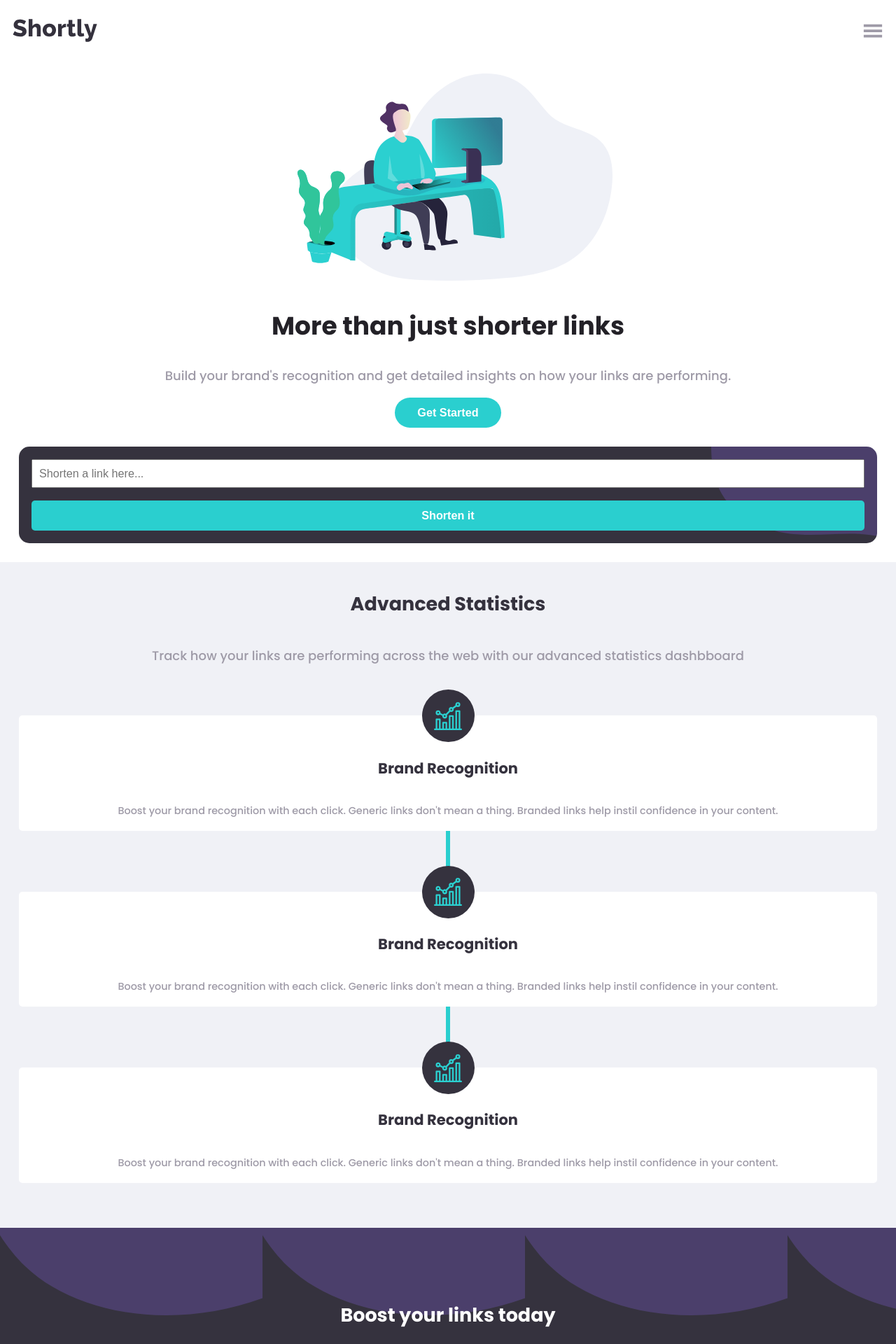
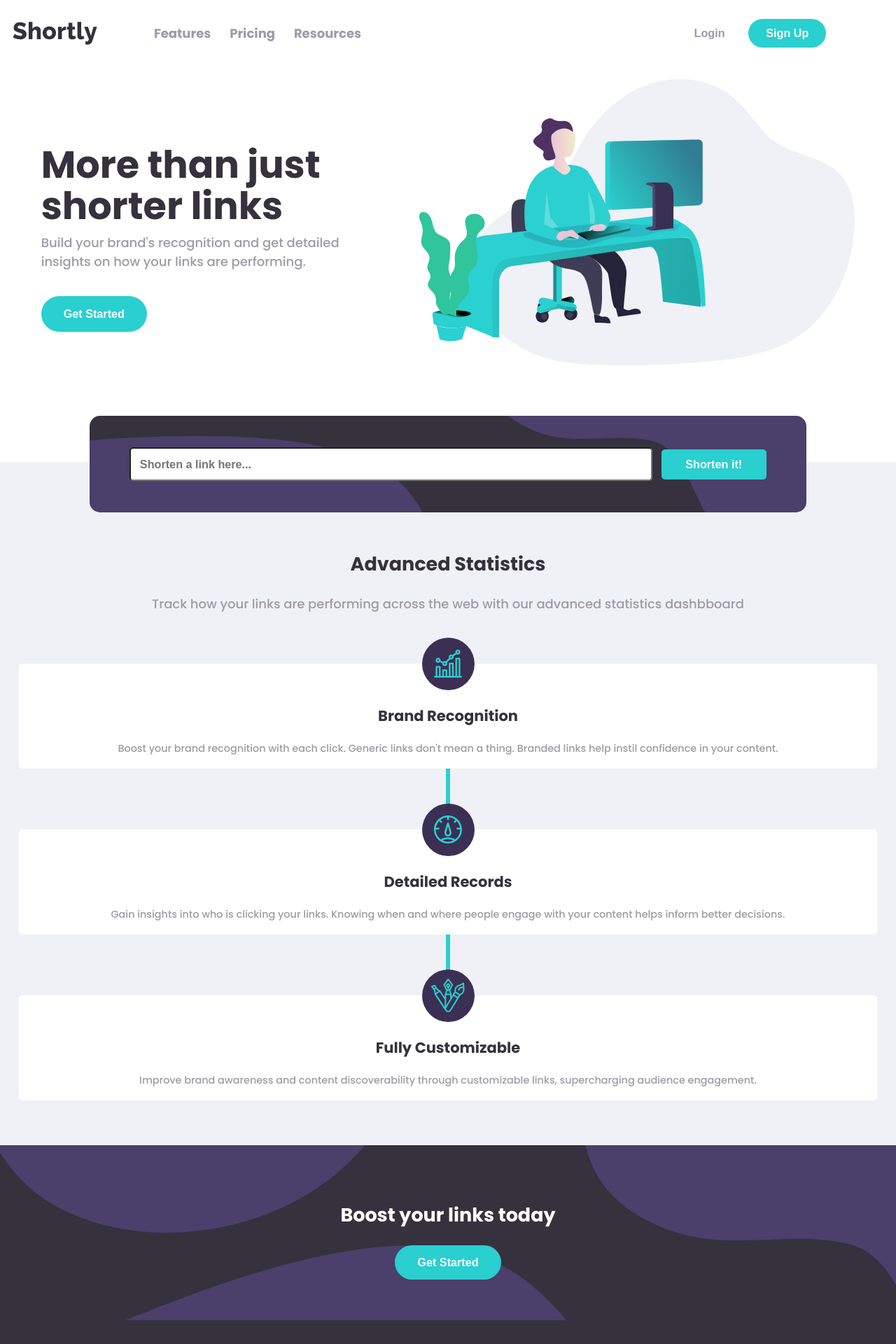
Before and after one commit to kpav33/url-shortening-api-landing-page, a React (Create React App) app: page / in a window 1280 px wide. Shown: the top 1920 px of the page at 70% size. Built offline with nearby package versions, Linux system fonts and the light colour scheme.

Commit message:
Finished mobile frontend, started desktop frontend

```diff
--- a/src/components/About.js
+++ b/src/components/About.js
@@ -1,6 +1,9 @@
 import React from "react";
 
 import AboutPanel from "./AboutPanel";
+import imageRecognition from "../images/icon-brand-recognition.svg";
+import imageRecords from "../images/icon-detailed-records.svg";
+import imageCustomizable from "../images/icon-fully-customizable.svg";
 
 function About() {
   return (
@@ -11,7 +14,12 @@ function About() {
         statistics dashbboard
       </p>
       <div className="panels">
-        <AboutPanel />
+        <AboutPanel
+          img={imageRecognition}
+          title="Brand Recognition"
+          text="Boost your brand recognition with each click. Generic links don't mean a
+        thing. Branded links help instil confidence in your content."
+        />
         <svg
           width="80"
           height="
@@ -26,7 +34,11 @@ function About() {
             strokeWidth="6px"
           />
         </svg>
-        <AboutPanel />
+        <AboutPanel
+          img={imageRecords}
+          title="Detailed Records"
+          text="Gain insights into who is clicking your links. Knowing when and where people engage with your content helps inform better decisions."
+        />
         <svg
           width="80"
           height="
@@ -41,7 +53,11 @@ function About() {
             strokeWidth="6px"
           />
         </svg>
-        <AboutPanel />
+        <AboutPanel
+          img={imageCustomizable}
+          title="Fully Customizable"
+          text="Improve brand awareness and content discoverability through customizable links, supercharging audience engagement."
+        />
       </div>
     </section>
   );
--- a/src/components/AboutPanel.js
+++ b/src/components/AboutPanel.js
@@ -1,18 +1,13 @@
 import React from "react";
 
-import image from "../images/icon-brand-recognition.svg";
-
-function AboutPanel() {
+function AboutPanel({ img, title, text }) {
   return (
     <div className="panel">
       <div className="imageBackground">
-        <img src={image} />
+        <img src={img} alt="icon" />
       </div>
-      <h3>Brand Recognition</h3>
-      <p>
-        Boost your brand recognition with each click. Generic links don't mean a
-        thing. Branded links help instil confidence in your content.
-      </p>
+      <h3>{title}</h3>
+      <p>{text}</p>
     </div>
   );
 }
--- a/src/components/Banner.js
+++ b/src/components/Banner.js
@@ -5,13 +5,15 @@ import hero from "../images/illustration-working.svg";
 function Banner() {
   return (
     <section className="banner">
-      <img src={hero} alt="banner-image" />
+      <img src={hero} alt="banner" />
+      <div className="bannerText">
         <h1>More than just shorter links</h1>
         <p>
           Build your brand's recognition and get detailed insights on how your
           links are performing.
         </p>
         <button>Get Started</button>
+      </div>
     </section>
   );
 }
--- a/src/components/CallToAction.js
+++ b/src/components/CallToAction.js
@@ -5,10 +5,7 @@ import background from "../images/bg-boost-mobile.svg";
 
 function CallToAction() {
   return (
-    <section
-      className="callToAction"
-      style={{ backgroundImage: `url(${background})` }}
-    >
+    <section className="callToAction">
       <h2>Boost your links today</h2>
       <button>Get Started</button>
     </section>
--- a/src/components/Footer.js
+++ b/src/components/Footer.js
@@ -8,9 +8,22 @@ function Footer() {
   return (
     <footer>
       <img src={logoWhite} alt="logo" />
-      <FooterLinks />
-      <FooterLinks />
-      <FooterLinks />
+      <FooterLinks title="Features">
+        <li>Link Shortening</li>
+        <li>Branded Links</li>
+        <li>Analytics</li>
+      </FooterLinks>
+      <FooterLinks title="Resources">
+        <li>Blog</li>
+        <li>Developers</li>
+        <li>Support</li>
+      </FooterLinks>
+      <FooterLinks title="Company">
+        <li>About</li>
+        <li>Our Team</li>
+        <li>Careers</li>
+        <li>Contact</li>
+      </FooterLinks>
       <SocialMediaIcons />
     </footer>
   );
--- a/src/components/FooterLinks.js
+++ b/src/components/FooterLinks.js
@@ -1,14 +1,10 @@
 import React from "react";
 
-function FooterLinks() {
+function FooterLinks({ title, children }) {
   return (
     <div className="footerLinks">
-      <h3>Features</h3>
-      <ul>
-        <li>Link Shortening</li>
-        <li>Branded Links</li>
-        <li>Analytics</li>
-      </ul>
+      <h3>{title}</h3>
+      <ul>{children}</ul>
     </div>
   );
 }
--- a/src/components/Header.js
+++ b/src/components/Header.js
@@ -9,7 +9,26 @@ function Header() {
   return (
     <header>
       <img src={logo} alt="logo" />
-      <GiHamburgerMenu size={"30px"} />
+      <div className="desktopMenu">
+        <nav className="navMenu">
+          <ul>
+            <li>
+              <a href="#">Features</a>
+            </li>
+            <li>
+              <a href="#">Pricing</a>
+            </li>
+            <li>
+              <a href="#">Resources</a>
+            </li>
+          </ul>
+        </nav>
+        <div className="users">
+          <button className="login">Login</button>
+          <button className="signUp">Sign Up</button>
+        </div>
+      </div>
+      <GiHamburgerMenu size={"30px"} id="hamburger" />
     </header>
   );
 }
--- a/src/components/Shortener.js
+++ b/src/components/Shortener.js
@@ -4,13 +4,10 @@ import background from "../images/bg-shorten-mobile.svg";
 
 function Shortener() {
   return (
-    <section
-      className="shortener"
-      style={{ backgroundImage: `url(${background})` }}
-    >
+    <section className="shortener">
       <form>
         <input type="text" name="name" placeholder="Shorten a link here..." />
-        <button type="submit">Shorten it</button>
+        <button type="submit">Shorten it!</button>
       </form>
     </section>
   );
--- a/src/styles.scss
+++ b/src/styles.scss
@@ -23,6 +23,7 @@ body {
     color: var(--grey-dark);
     font-family: 'Poppins', sans-serif;
     font-weight: 500;
+    overflow-x: hidden;
 }
 
 // Font awesome for icons
@@ -40,18 +41,125 @@ header {
     justify-content: space-between;
     align-items: center;
     padding: 1.5rem 1rem;
+
+    .desktopMenu {
+        display: none;
+
+        @media only screen and (min-width: 768px) {
+            display: flex;
+        }
+    }
+
+    #hamburger {
+        display: block;
+
+        @media only screen and (min-width: 768px) {
+            display: none;
+        }
+    }
+}
+
+.desktopMenu {
+    width: 100%;
+    display: flex;
+    flex-direction: row;
+    justify-content: space-between;
+    align-items: center;
+    padding: 0rem 3rem;
+}
+
+.navMenu ul {
+    list-style-type: none;
+    margin: 0;
+    padding: 0;
+    width: 350px;
+    display: flex;
+    justify-content: space-evenly;
+    align-items: center;
+
+    a {
+        color: var(--grey-dark);
+        text-decoration: none;
+        font-weight: bold;
+    }
+}
+
+.users {
+    width: 250px;
+    display: flex;
+    justify-content: space-evenly;
+    align-items: center;
+
+    .login {
+        border: none;
+        background: none;
+        color: var(--grey-dark);
+        font-size: 0.9rem;
+        font-weight: bold;
+        cursor: pointer;
+    }
+
+    .signUp {
+        color: white;;
+        background: var(--button);
+        border: none;
+        padding: 11px 25px;
+        border-radius: 9999px;
+        cursor: pointer;
+        font-size: 0.9rem;
+        font-weight: bold;
+    }
 }
 
 .banner {
     margin: 1rem;
+
+    @media only screen and (min-width: 768px) {
+        display: flex;
+        flex-direction: row-reverse;
+        justify-content: space-evenly;
+        align-items: center;
+    }
+
+    .bannerText {
+        @media only screen and (min-width: 768px) {
+            text-align: left;
+            width: 500px;
+        }
+
+        h1 {
+            font-size: 2rem;
+            line-height: 2.2rem;
+            margin-bottom: 0.5rem;
+
+            @media only screen and (min-width: 768px) {
+                font-size: 3rem;
+                line-height: 3.3rem;
+                margin-bottom: 0.5rem;
+            }
+        }
+
+        p {
+            margin-top: 0.5rem;
+            margin-bottom: 2rem;
+        }
+    }
+
     img {
-        width: 450px;
-        margin-left: 20px;
+        // Set width is causing an issue in app width on mobile
+        // Used overflow-x hidden on body to fix the issue
+        height: auto;
+        width: 150%;
+
+        @media only screen and (min-width: 768px) {
+            width: 50%;
+        }
     }
     h1 {
-        color: var(--black);
+        color: var(--dark-violet);
         font-weight: 700;
-        font-size: 2rem;
+        font-size: 2.3rem;
+        line-height: 2rem;
     }
     p {
         color: var(--grey-dark);
@@ -60,7 +168,7 @@ header {
         color: white;;
         background: var(--button);
         border: none;
-        padding: 12px 32px;
+        padding: 16px 32px;
         border-radius: 9999px;
         cursor: pointer;
         font-size: 0.9rem;
@@ -69,18 +177,45 @@ header {
 }
 
 .shortener {
-    margin: 1.5rem;
+    position: relative;
+    z-index: 9;
+    margin: 4rem 1.5rem -4rem 1.5rem;
     padding: 1rem;
     border-radius: 15px;
     background: var(--dark-violet);
+    background-image: url(./images/bg-shorten-mobile.svg);
     background-repeat: no-repeat;
     background-position: right top;
 
+    @media only screen and (min-width: 768px) {
+        width: 80%;
+        margin: 4rem auto -4rem auto;
+        padding: 2.5rem;
+        background-image: url(./images/bg-shorten-desktop.svg);
+        object-fit: fill;
+        background-position: right top;
+    }
+
+    form {
+        @media only screen and (min-width: 768px) {
+            display: flex;
+            justify-content: space-evenly;
+            align-items: center;
+        }
+    }
+
     input {
-        padding: 0.5rem;
+        padding: 0.7rem;
         color: var(--grey-dark);
         width: 100%;
         font-size: 0.9rem;
+
+        @media only screen and (min-width: 768px) {
+            width: 80%;
+            font-weight: bold;
+            border-radius: 5px;
+        }
+
     }
     button {
         color: white;;
@@ -93,6 +228,13 @@ header {
         font-weight: bold;
         margin-top: 1rem;
         width: 100%;
+
+        @media only screen and (min-width: 768px) {
+            margin-top: 0;
+            padding: 0;
+            width: 150px;
+            padding: 12px 25px;
+        }
     }
 }
 
@@ -105,10 +247,12 @@ header {
 
     h2 {
         color: var(--dark-violet);
+        margin-top: 6rem;
     }
 
     p {
         color: var(--grey-dark);
+        margin-top: 0;
         margin-bottom: 4rem;
     }
 
@@ -124,7 +268,7 @@ header {
 
         // https://www.sitepoint.com/community/t/need-help-using-border-radius-on-an-svg-icon/355051/5
         .imageBackground {
-            background: var(--dark-violet);
+            background: var(--background-section);
             width: 75px;
             height: 75px;
             border-radius: 50%;
@@ -154,6 +298,12 @@ header {
     justify-content: center;
     align-items: center;
     background: var(--dark-violet);
+    background-image: url(./images/bg-boost-mobile.svg);
+
+    @media only screen and (min-width: 768px) {
+        background-image: url(./images/bg-boost-desktop.svg);
+        height: 250px;
+    }
 
     button {
         color: white;;
@@ -182,7 +332,7 @@ footer {
             list-style-type: none;
             text-align: center;
             font-size: 0.9rem;
-            line-height: 1.3rem;
+            line-height: 1.8rem;
             display: flex;
             flex-direction: column;
             justify-content: center;
@@ -195,5 +345,6 @@ footer {
         display: flex;
         justify-content: space-evenly;
         align-items: center;
+        margin: 2rem 0rem 1rem 0rem;
     }
 }
```
Lines whose indentation alone changed are shown as unchanged.
